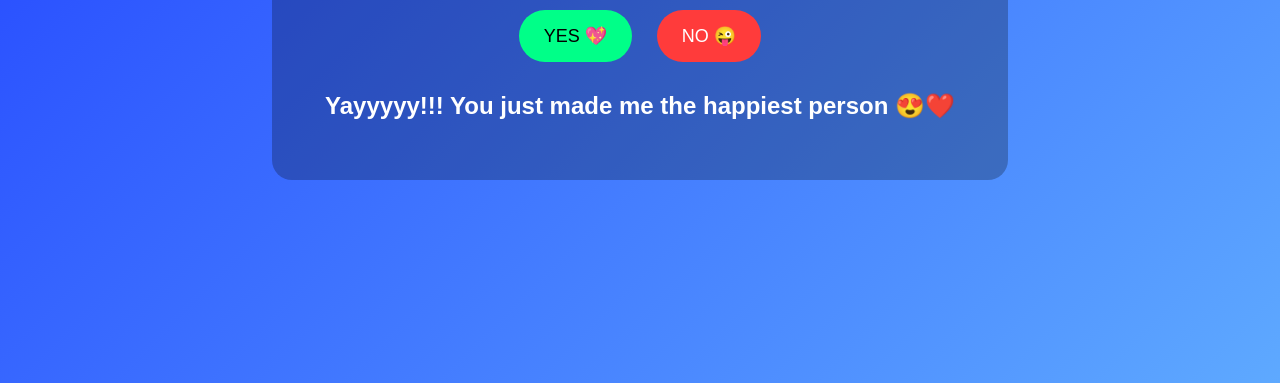
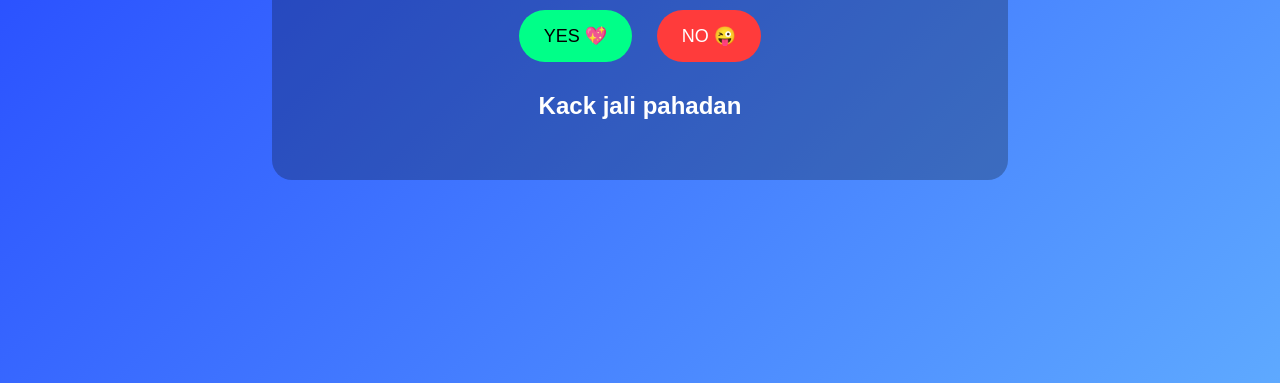
Before and after one commit to Systemdhruv/For-Sucha, a plain HTML site: page index.html in a window 1280 px wide. Both pictures are taken after a click on the button "YES 💖". Shown: the part 433-816 px from the top of the page. Drawn offline with Linux system fonts and the light colour scheme.

Commit message:
Update index.html

```diff
--- a/index.html
+++ b/index.html
@@ -46,7 +46,7 @@ button{
 
 <script>
 function yes(){
-    document.getElementById("msg").innerHTML="Yayyyyy!!! You just made me the happiest person 😍❤️";
+    document.getElementById("msg").innerHTML="Kack jali pahadan";
 }
 function move(btn){
     btn.style.position='absolute';
```
